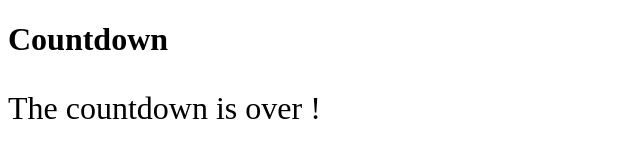
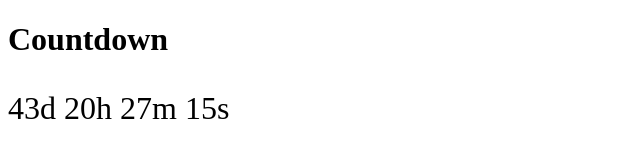
Before and after one commit to FujimaElectronics/Countdown, a plain HTML site: page index.html in a window 1280 px wide. Shown: the whole page, without its empty margins (0-640 px from the left). Drawn offline with Linux system fonts and the light colour scheme.

Commit message:
Update index.html

```diff
--- a/index.html
+++ b/index.html
@@ -30,7 +30,7 @@ Licensed under the MIT license
     </div>
 
     <script>
-      var countdown = new Date("September 02, 2025 09:30:00").getTime();
+      var countdown = new Date("October 17, 2025 12:00:00").getTime();
 
       var x = setInterval(function() {
         var current_time = new Date().getTime();
```
